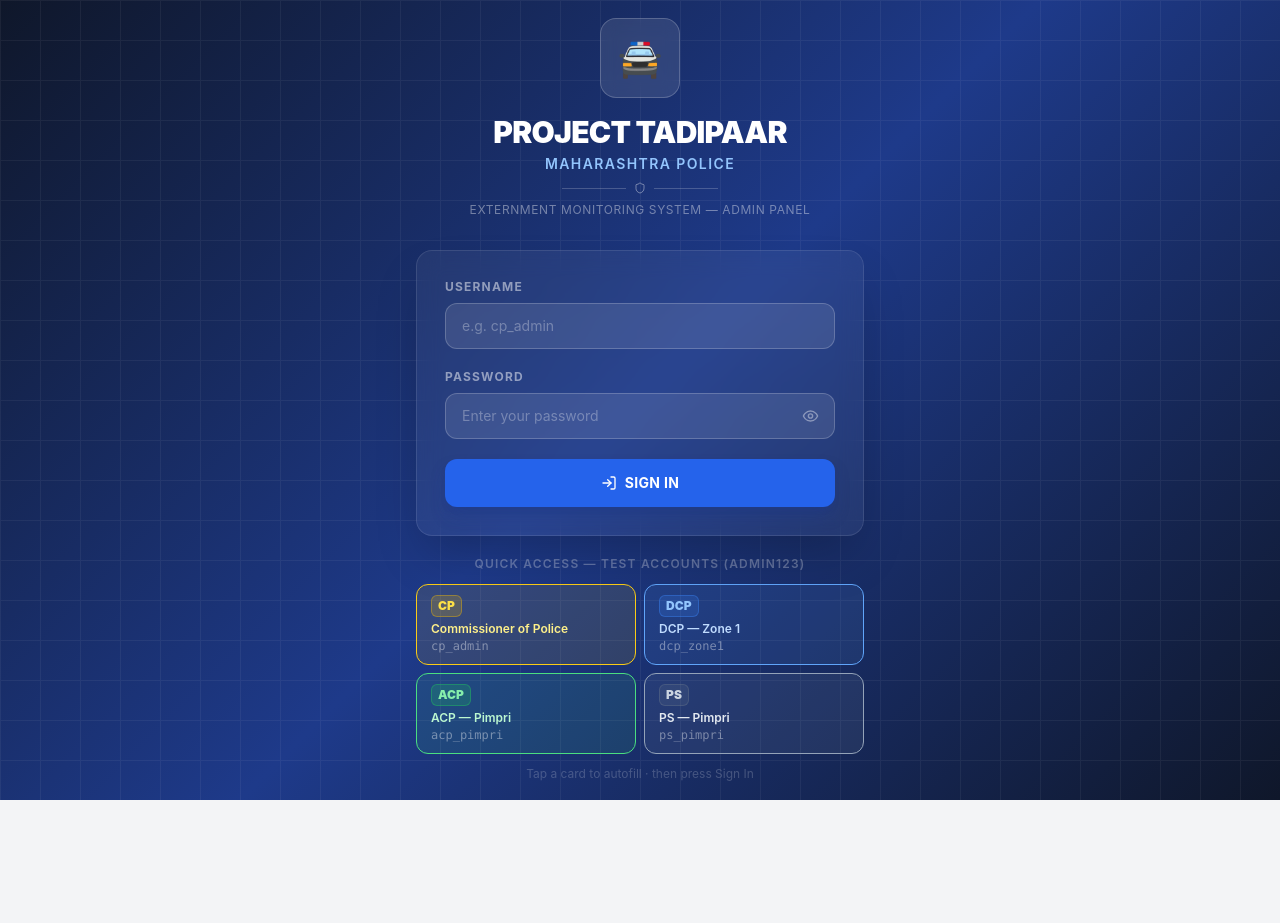
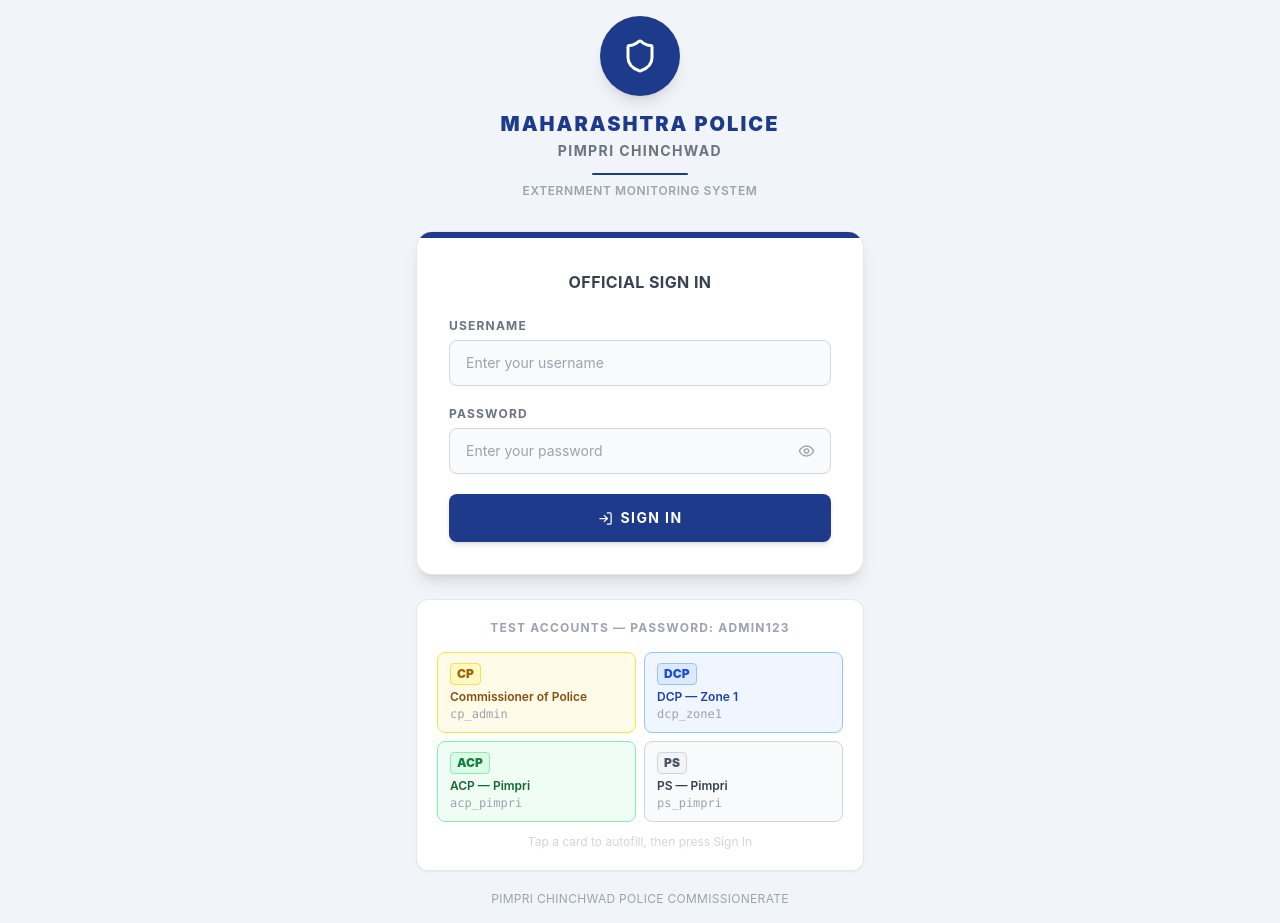
Before and after one commit to Sameet728/TadipaarFull, a React (Vite) app in the folder Frontend/: page /login in a window 1280 px wide. Before the commit the page ends 800 px from the top, so only its background shows below. Built offline with nearby package versions, Linux system fonts and the light colour scheme.

Commit message:
Refactor Login component styles and structure

```diff
--- a/Frontend/src/pages/Login.jsx
+++ b/Frontend/src/pages/Login.jsx
@@ -5,27 +5,27 @@ import adminAPI from '../api/api'
 import { Eye, EyeOff, LogIn, Shield } from 'lucide-react'
 
 const SEED = [
-  { role: 'CP',  username: 'cp_admin',   label: 'Commissioner of Police', color: 'border-yellow-400 bg-yellow-400/10 text-yellow-200' },
-  { role: 'DCP', username: 'dcp_zone1',  label: 'DCP — Zone 1',           color: 'border-blue-400   bg-blue-400/10   text-blue-200'   },
-  { role: 'ACP', username: 'acp_pimpri', label: 'ACP — Pimpri',           color: 'border-green-400  bg-green-400/10  text-green-200'  },
-  { role: 'PS',  username: 'ps_pimpri',  label: 'PS — Pimpri',            color: 'border-slate-400  bg-slate-400/10  text-slate-200'  },
+  { role: 'CP',  username: 'cp_admin',   label: 'Commissioner of Police', color: 'border-yellow-300 bg-yellow-50 text-yellow-800' },
+  { role: 'DCP', username: 'dcp_zone1',  label: 'DCP — Zone 1',           color: 'border-blue-300   bg-blue-50   text-blue-800'   },
+  { role: 'ACP', username: 'acp_pimpri', label: 'ACP — Pimpri',           color: 'border-green-300  bg-green-50  text-green-800'  },
+  { role: 'PS',  username: 'ps_pimpri',  label: 'PS — Pimpri',            color: 'border-gray-300   bg-gray-50   text-gray-700'   },
 ]
 
 const ROLE_BADGE = {
-  CP:  'bg-yellow-500/20 text-yellow-300 border border-yellow-500/40',
-  DCP: 'bg-blue-500/20   text-blue-300   border border-blue-500/40',
-  ACP: 'bg-green-500/20  text-green-300  border border-green-500/40',
-  PS:  'bg-slate-500/20  text-slate-300  border border-slate-500/40',
+  CP:  'bg-yellow-100 text-yellow-700 border border-yellow-300',
+  DCP: 'bg-blue-100   text-blue-700   border border-blue-300',
+  ACP: 'bg-green-100  text-green-700  border border-green-300',
+  PS:  'bg-gray-100   text-gray-600   border border-gray-300',
 }
 
 export default function Login() {
-  const { login }    = useAuth()
-  const navigate     = useNavigate()
-  const [username,   setUsername]   = useState('')
-  const [password,   setPassword]   = useState('')
-  const [showPw,     setShowPw]     = useState(false)
-  const [loading,    setLoading]    = useState(false)
-  const [error,      setError]      = useState('')
+  const { login }  = useAuth()
+  const navigate   = useNavigate()
+  const [username, setUsername] = useState('')
+  const [password, setPassword] = useState('')
+  const [showPw,   setShowPw]   = useState(false)
+  const [loading,  setLoading]  = useState(false)
+  const [error,    setError]    = useState('')
 
   const handleLogin = async () => {
     if (!username.trim()) { setError('Enter your username'); return }
@@ -49,58 +49,50 @@ export default function Login() {
   }
 
   return (
-    <div
-      className="min-h-screen flex items-center justify-center p-4"
-      style={{
-        background: 'linear-gradient(135deg, #0F172A 0%, #1E3A8A 50%, #0F172A 100%)',
-      }}
-    >
-      {/* Subtle grid overlay */}
-      <div
-        className="absolute inset-0 opacity-5"
-        style={{
-          backgroundImage: `linear-gradient(#fff 1px, transparent 1px), linear-gradient(90deg, #fff 1px, transparent 1px)`,
-          backgroundSize: '40px 40px',
-        }}
-      />
+    <div className="min-h-screen bg-slate-100 flex items-center justify-center p-4">
+      <div className="w-full max-w-md">
 
-      <div className="relative w-full max-w-md">
+        {/* ── Official Header ── */}
+        <div className="text-center mb-8">
+          {/* Emblem placeholder — replace src with actual Maharashtra Police emblem */}
+          <div className="inline-flex items-center justify-center w-20 h-20 rounded-full bg-[#1E3A8A] mb-4 shadow-lg">
+            <Shield size={36} className="text-white" />
+          </div>
 
-        {/* ── Header ── */}
-        <div className="text-center mb-8">
-          <div className="inline-flex items-center justify-center w-20 h-20 rounded-2xl bg-white/10 border border-white/20 backdrop-blur mb-4 text-4xl">
-            🚔
-          </div>
-          <h1 className="text-3xl font-black text-white tracking-tight">
-            PROJECT TADIPAAR
+          <h1 className="text-xl font-black text-[#1E3A8A] uppercase tracking-widest leading-tight">
+            Maharashtra Police
           </h1>
-          <p className="text-blue-300 text-sm font-semibold tracking-widest mt-1 uppercase">
-            Maharashtra Police
+          <p className="text-sm font-bold text-gray-500 tracking-widest uppercase mt-1">
+            Pimpri Chinchwad
           </p>
-          <div className="flex items-center justify-center gap-2 mt-2">
-            <div className="h-px w-16 bg-white/20" />
-            <Shield size={12} className="text-white/40" />
-            <div className="h-px w-16 bg-white/20" />
-          </div>
-          <p className="text-white/40 text-xs mt-2 tracking-wider uppercase">
-            Externment Monitoring System — Admin Panel
+          <div className="mt-3 mx-auto w-24 h-0.5 bg-[#1E3A8A] rounded" />
+          <p className="text-xs text-gray-400 font-semibold tracking-wider uppercase mt-2">
+            Externment Monitoring System
           </p>
         </div>
 
         {/* ── Login card ── */}
-        <div className="bg-white/5 backdrop-blur-md border border-white/10 rounded-2xl p-7 shadow-2xl">
+        <div className="bg-white rounded-2xl shadow-lg border border-gray-200 overflow-hidden">
+
+          {/* Card top accent bar */}
+          <div className="h-1.5 w-full bg-[#1E3A8A]" />
+
+          <div className="p-8">
+            <h2 className="text-base font-bold text-gray-700 mb-6 text-center tracking-wide uppercase">
+              Official Sign In
+            </h2>
 
             {/* Error */}
             {error && (
-            <div className="flex items-center gap-2 bg-red-500/20 border border-red-500/40 text-red-300 text-sm rounded-xl px-4 py-3 mb-6">
-              <span className="text-base">⚠️</span> {error}
+              <div className="flex items-center gap-2 bg-red-50 border border-red-200 text-red-600 text-sm rounded-lg px-4 py-3 mb-5">
+                <span className="font-bold">!</span> {error}
               </div>
             )}
 
             <div className="space-y-5">
               {/* Username */}
               <div>
-              <label className="block text-xs font-bold text-white/50 uppercase tracking-widest mb-2">
+                <label className="block text-xs font-bold text-gray-500 uppercase tracking-widest mb-1.5">
                   Username
                 </label>
                 <input
@@ -108,17 +100,17 @@ export default function Login() {
                   value={username}
                   onChange={e => setUsername(e.target.value)}
                   onKeyDown={e => e.key === 'Enter' && handleLogin()}
-                placeholder="e.g. cp_admin"
+                  placeholder="Enter your username"
                   autoCapitalize="none"
                   autoCorrect="off"
                   spellCheck={false}
-                className="w-full bg-white/10 border border-white/20 text-white placeholder-white/30 rounded-xl px-4 py-3 text-sm focus:outline-none focus:ring-2 focus:ring-blue-400 focus:border-transparent transition-all"
+                  className="w-full border border-gray-300 bg-gray-50 text-gray-800 placeholder-gray-400 rounded-lg px-4 py-3 text-sm focus:outline-none focus:ring-2 focus:ring-[#1E3A8A] focus:border-transparent transition-all"
                 />
               </div>
 
               {/* Password */}
               <div>
-              <label className="block text-xs font-bold text-white/50 uppercase tracking-widest mb-2">
+                <label className="block text-xs font-bold text-gray-500 uppercase tracking-widest mb-1.5">
                   Password
                 </label>
                 <div className="relative">
@@ -128,23 +120,23 @@ export default function Login() {
                     onChange={e => setPassword(e.target.value)}
                     onKeyDown={e => e.key === 'Enter' && handleLogin()}
                     placeholder="Enter your password"
-                  className="w-full bg-white/10 border border-white/20 text-white placeholder-white/30 rounded-xl px-4 py-3 pr-12 text-sm focus:outline-none focus:ring-2 focus:ring-blue-400 focus:border-transparent transition-all"
+                    className="w-full border border-gray-300 bg-gray-50 text-gray-800 placeholder-gray-400 rounded-lg px-4 py-3 pr-12 text-sm focus:outline-none focus:ring-2 focus:ring-[#1E3A8A] focus:border-transparent transition-all"
                   />
                   <button
                     type="button"
                     onClick={() => setShowPw(s => !s)}
-                  className="absolute right-4 top-1/2 -translate-y-1/2 text-white/40 hover:text-white/80 transition-colors"
+                    className="absolute right-4 top-1/2 -translate-y-1/2 text-gray-400 hover:text-gray-600 transition-colors"
                   >
                     {showPw ? <EyeOff size={17} /> : <Eye size={17} />}
                   </button>
                 </div>
               </div>
 
-            {/* Sign In button */}
+              {/* Sign In */}
               <button
                 onClick={handleLogin}
                 disabled={loading}
-              className="w-full flex items-center justify-center gap-2 bg-blue-600 hover:bg-blue-500 disabled:bg-blue-800 disabled:opacity-60 text-white font-bold py-3.5 rounded-xl text-sm tracking-wide transition-all shadow-lg shadow-blue-900/50 mt-2"
+                className="w-full flex items-center justify-center gap-2 bg-[#1E3A8A] hover:bg-[#163172] disabled:opacity-60 text-white font-bold py-3.5 rounded-lg text-sm tracking-widest uppercase transition-all shadow-md mt-1"
               >
                 {loading ? (
                   <span className="flex items-center gap-2">
@@ -155,38 +147,44 @@ export default function Login() {
                     Authenticating...
                   </span>
                 ) : (
-                <><LogIn size={16} /> SIGN IN</>
+                  <><LogIn size={15} /> Sign In</>
                 )}
               </button>
             </div>
           </div>
+        </div>
 
-        {/* ── Quick fill accounts ── */}
-        <div className="mt-5">
-          <p className="text-white/30 text-xs font-semibold uppercase tracking-widest text-center mb-3">
-            Quick Access — Test Accounts (admin123)
+        {/* ── Test accounts ── */}
+        <div className="mt-6 bg-white rounded-xl border border-gray-200 shadow-sm p-5">
+          <p className="text-xs font-bold text-gray-400 uppercase tracking-widest text-center mb-4">
+            Test Accounts — Password: admin123
           </p>
           <div className="grid grid-cols-2 gap-2">
             {SEED.map(a => (
               <button
                 key={a.username}
                 onClick={() => { setUsername(a.username); setPassword('admin123') }}
-                className={`text-left px-3.5 py-2.5 rounded-xl border text-xs font-medium hover:opacity-80 transition-opacity ${a.color}`}
+                className={`text-left px-3 py-2.5 rounded-lg border text-xs font-medium hover:shadow-sm transition-all ${a.color}`}
               >
                 <div className="flex items-center gap-1.5 mb-1">
-                  <span className={`text-xs font-black px-1.5 py-0.5 rounded-md ${ROLE_BADGE[a.role]}`}>
+                  <span className={`text-xs font-black px-1.5 py-0.5 rounded ${ROLE_BADGE[a.role]}`}>
                     {a.role}
                   </span>
                 </div>
-                <div className="font-semibold leading-tight">{a.label}</div>
-                <div className="font-mono text-white/40 text-xs mt-0.5">{a.username}</div>
+                <div className="font-semibold leading-tight text-xs">{a.label}</div>
+                <div className="font-mono text-gray-400 text-xs mt-0.5">{a.username}</div>
               </button>
             ))}
           </div>
-          <p className="text-white/20 text-xs text-center mt-3">
-            Tap a card to autofill · then press Sign In
+          <p className="text-gray-300 text-xs text-center mt-3">
+            Tap a card to autofill, then press Sign In
           </p>
         </div>
+
+        {/* Footer */}
+        <p className="text-center text-xs text-gray-400 mt-5 tracking-wide">
+          PIMPRI CHINCHWAD POLICE COMMISSIONERATE
+        </p>
 
       </div>
     </div>
```
Lines whose indentation alone changed are shown as unchanged.
